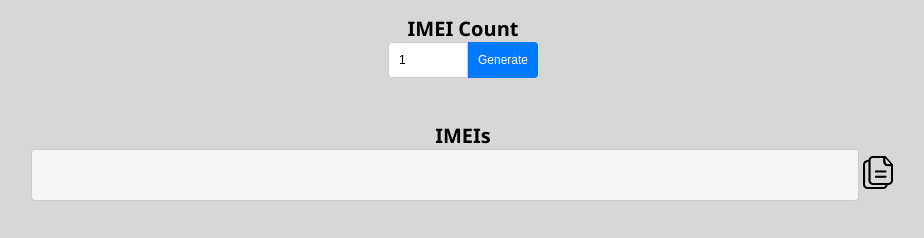
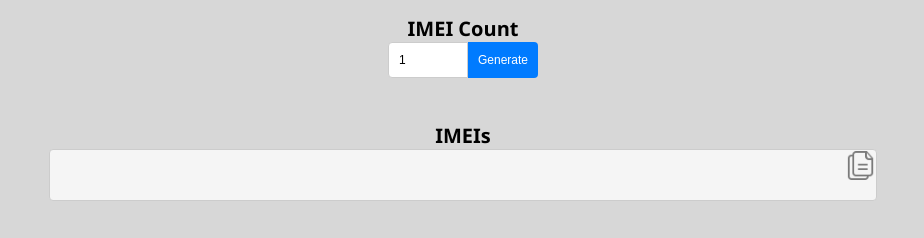
Before and after one commit to ElectricWizard1988/imei-gen, a plain HTML site: page index.html in a window 1280 px wide. Shown: the whole page, without its empty margins (177-1101 px from the left). Drawn offline with Linux system fonts and the light colour scheme.

Commit message:
style changes to copy btn

```diff
--- a/scripts/scripts.js
+++ b/scripts/scripts.js
@@ -10,6 +10,7 @@ document.addEventListener('DOMContentLoaded', function() {
       if (number > 1000) {
         number = 1000;
         numberInput.value = 1000
+        alert("Limit = 1000")
       } else if (number == 0) {
         alert("👀 Nice try...")
       } else {
--- a/styles/styles.css
+++ b/styles/styles.css
@@ -1,4 +1,3 @@
-        /* Reset some default styles */
         * {
           margin: 0;
           padding: 0;
@@ -24,6 +23,7 @@
       .input-with-button {
           display: flex;
           align-items: center;
+          position: relative;
       }
 
       .input-with-button input {
@@ -69,8 +69,8 @@
       }
 
       .icon {
-        width: 2.1em;
-        height: 2.1em;
+        width: 1.8em;
+        height: 1.8em;
         cursor: pointer;
         margin-left: 2px;
         display: inline;
@@ -79,3 +79,15 @@
       .icon:active {
         transform: translateY(1px);
       }
+
+      #copybtn {
+        position: absolute;
+        top: 2px;
+        right: 2px;
+        opacity: 0.5; /* Set the initial opacity to 50% */
+        transition: opacity 0.3s ease; /* Add a smooth transition effect */
+      }
+
+      #copybtn:hover {
+        opacity: 1; /* Set the opacity to 100% when hovered over */
+      }
```
